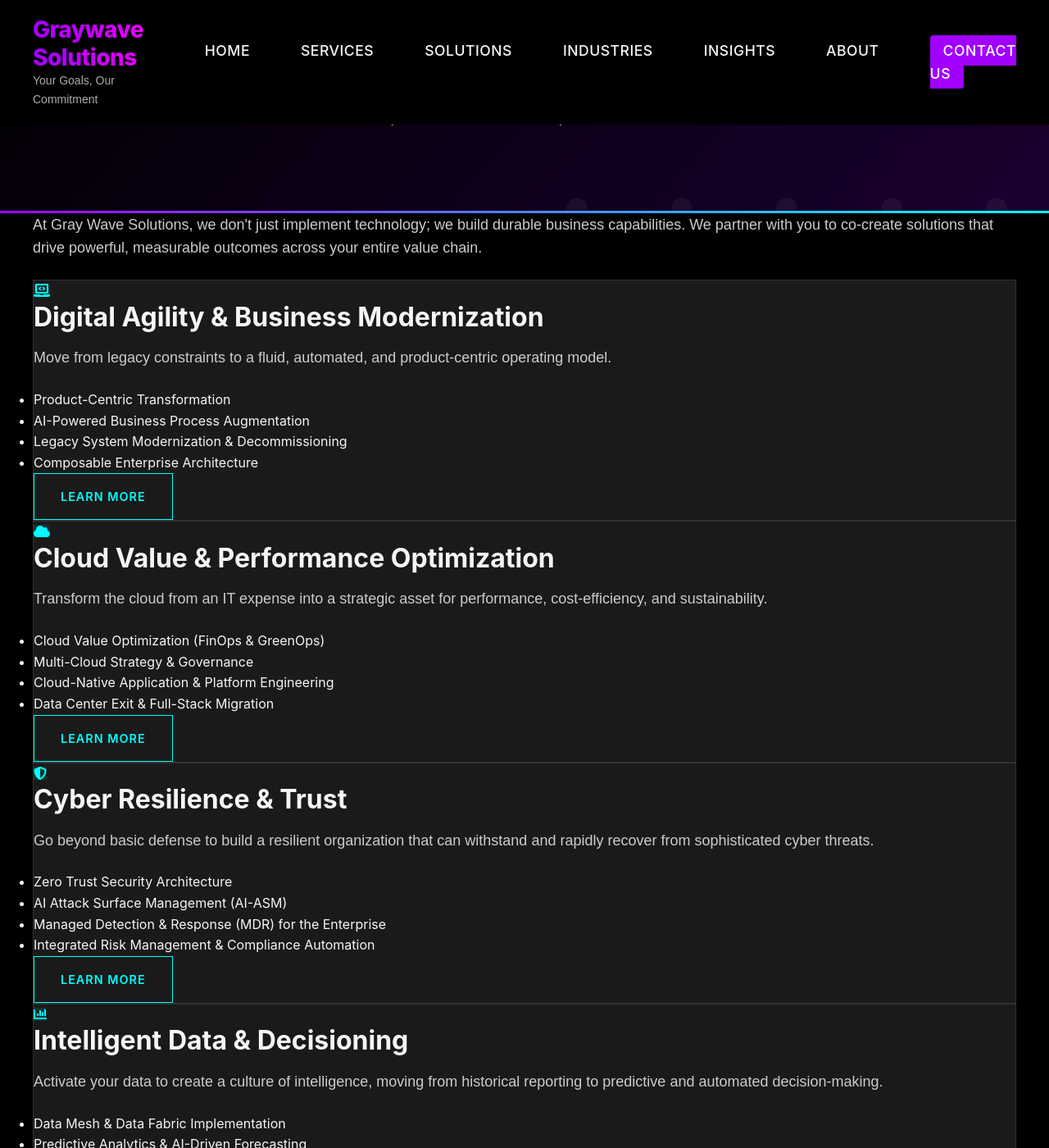
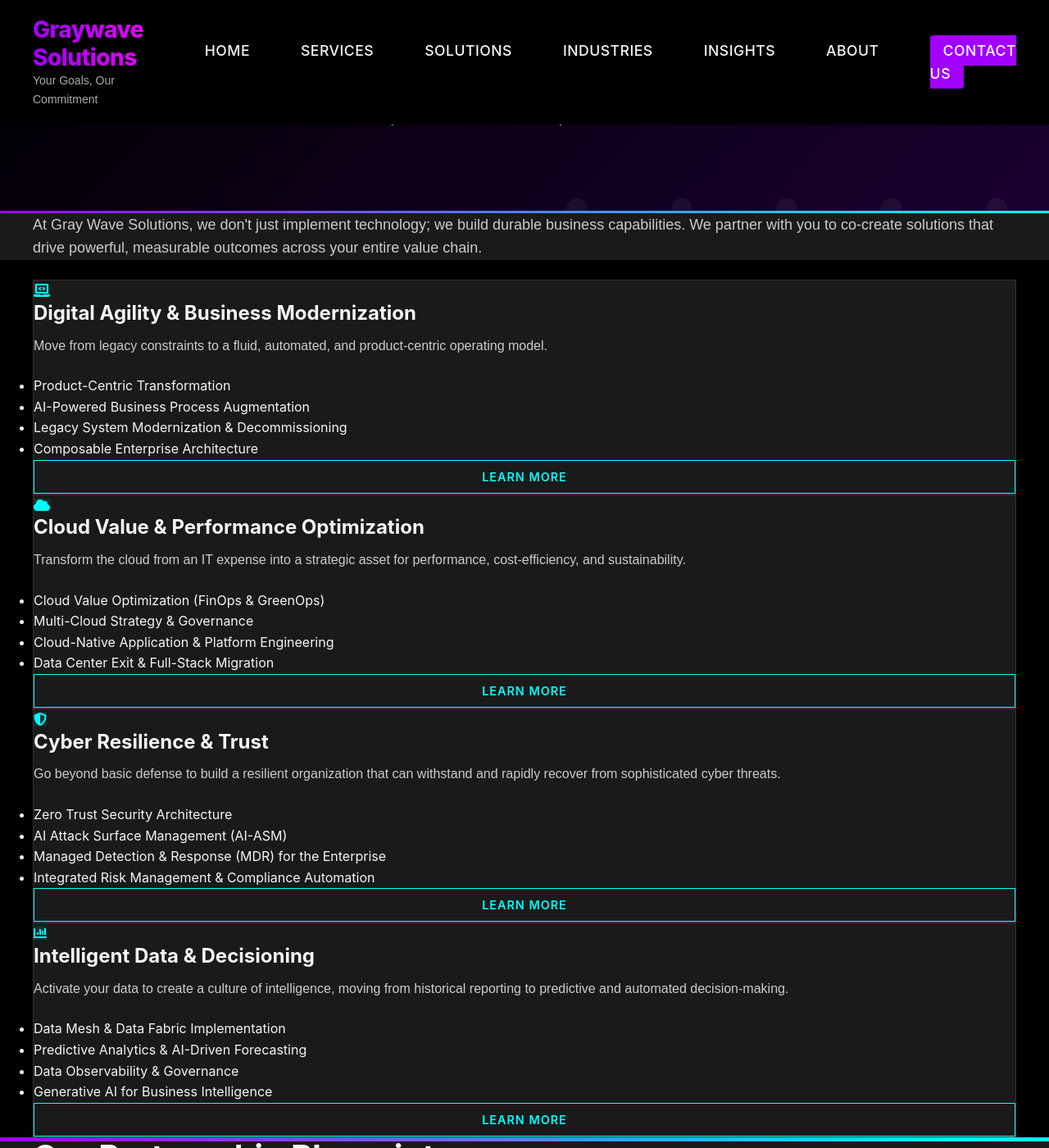
Before and after one commit to MackhaliaB/Tech-Consulting-Build, a Jekyll site: the page built from solutions.md, in a window 1280 px wide and 1400 px high, scrolled down 218 px. Shown: the whole window at 82% size. Built offline with Jekyll 4.4.1, drawn with Linux system fonts in a browser that asks for light colours.

Commit message:
Fix theme colors on Solutions page for consistent dark theme

```diff
--- a/assets/css/custom.css
+++ b/assets/css/custom.css
@@ -12,6 +12,7 @@
   margin-bottom: 8px;
   font-size: 0.9rem;
   line-height: 1.4;
+  color: #CCCCCC !important;
 }
 
 .service-features li:before {
@@ -23,7 +24,7 @@
 }
 
 /* Override the white background in services.scss */
-.service-card {
+.service-card, .solution-card {
   background-color: #1A1A1A !important;
   border: 1px solid #333333 !important;
   transition: all 0.3s ease !important;
@@ -33,29 +34,29 @@
   height: 100% !important;
 }
 
-.service-card:hover {
+.service-card:hover, .solution-card:hover {
   background-color: #1A1A1A !important;
   border-color: #00FFFF !important;
   box-shadow: 0 0 15px rgba(0, 255, 255, 0.2) !important;
   transform: translateY(-5px) !important;
 }
 
-.service-card .service-icon i {
+.service-card .service-icon i, .solution-card .solution-icon i {
   background-color: rgba(0, 255, 255, 0.1) !important;
   color: #00FFFF !important;
 }
 
-.service-card h3 {
+.service-card h3, .solution-card h3 {
   color: #F5F5F5 !important;
   font-size: 1.5rem !important;
 }
 
-.service-card p {
+.service-card p, .solution-card p {
   color: #CCCCCC !important;
   font-size: 1rem !important;
 }
 
-.service-card .btn-outline {
+.service-card .btn-outline, .solution-card .btn-outline {
   margin-top: auto !important;
   color: #00FFFF !important;
   border: 1px solid #00FFFF !important;
@@ -67,7 +68,7 @@
   padding: 8px 16px !important;
 }
 
-.service-card .btn-outline:hover {
+.service-card .btn-outline:hover, .solution-card .btn-outline:hover {
   background-color: rgba(0, 255, 255, 0.1) !important;
   color: #00FFFF !important;
 }
@@ -108,13 +109,13 @@
 }
 
 /* Service process section styling */
-.service-process {
+.service-process, .solution-approach {
   background-color: #1A1A1A !important;
   position: relative;
   overflow: hidden;
 }
 
-.service-process::before {
+.service-process::before, .solution-approach::before {
   content: "";
   position: absolute;
   top: 0;
@@ -124,13 +125,13 @@
   background: linear-gradient(90deg, #A100FF, #00FFFF);
 }
 
-.service-process .section-header h2 {
+.service-process .section-header h2, .solution-approach .section-header h2 {
   color: #F5F5F5 !important;
   position: relative;
   display: inline-block;
 }
 
-.service-process .section-header h2::after {
+.service-process .section-header h2::after, .solution-approach .section-header h2::after {
   content: "";
   position: absolute;
   bottom: -10px;
@@ -140,17 +141,17 @@
   background-color: #00FFFF;
 }
 
-.service-process .section-header p {
+.service-process .section-header p, .solution-approach .section-header p {
   color: #CCCCCC !important;
   max-width: 900px !important;
   margin: 30px auto 40px !important;
 }
 
-.process-steps {
+.process-steps, .approach-steps {
   position: relative;
 }
 
-.process-steps::before {
+.process-steps::before, .approach-steps::before {
   content: "";
   position: absolute;
   top: 30px;
@@ -163,45 +164,46 @@
   opacity: 0.3;
 }
 
-.process-step {
+.process-step, .approach-step {
   background-color: #222222 !important;
-  border: 1px solid #333333;
+  border: 1px solid #333333 !important;
   transition: all 0.3s ease;
   position: relative;
   z-index: 1;
 }
 
-.process-step:hover {
-  border-color: #00FFFF;
+.process-step:hover, .approach-step:hover {
+  border-color: #00FFFF !important;
   transform: translateY(-5px);
   box-shadow: 0 10px 20px rgba(0, 255, 255, 0.1);
 }
 
-.process-step .step-number {
+.process-step .step-number, .approach-step .step-number {
   background: linear-gradient(135deg, #A100FF, #00FFFF) !important;
   color: #FFFFFF !important;
   font-weight: bold;
 }
 
-.process-step .step-content h3 {
+.process-step .step-content h3, .approach-step .step-content h3 {
   color: #00FFFF !important;
   font-size: 1.3rem !important;
   margin-bottom: 12px !important;
 }
 
-.process-step .step-content p {
+.process-step .step-content p, .approach-step .step-content p {
   color: #CCCCCC !important;
   font-size: 0.95rem !important;
   line-height: 1.6 !important;
 }
 
 /* Technologies section styling */
-.technologies {
+.technologies, .testimonials, .partners {
   position: relative;
   overflow: hidden;
+  background-color: #1A1A1A !important;
 }
 
-.technologies::before {
+.technologies::before, .testimonials::before, .partners::before {
   content: "";
   position: absolute;
   top: 0;
@@ -211,13 +213,13 @@
   background: linear-gradient(90deg, #00FFFF, #A100FF);
 }
 
-.technologies .section-header h2 {
+.technologies .section-header h2, .testimonials .section-header h2, .partners .section-header h2 {
   color: #F5F5F5 !important;
   position: relative;
   display: inline-block;
 }
 
-.technologies .section-header h2::after {
+.technologies .section-header h2::after, .testimonials .section-header h2::after, .partners .section-header h2::after {
   content: "";
   position: absolute;
   bottom: -10px;
@@ -227,7 +229,7 @@
   background-color: #00FFFF;
 }
 
-.technologies .section-header p {
+.technologies .section-header p, .testimonials .section-header p, .partners .section-header p {
   color: #CCCCCC !important;
   max-width: 900px !important;
   margin: 30px auto 40px !important;
@@ -278,6 +280,31 @@
 
 .tech-category .tech-list li:last-child {
   border-bottom: none !important;
+}
+
+/* Testimonials styling */
+.testimonial {
+  background-color: #222222 !important;
+  border: 1px solid #333333 !important;
+}
+
+.testimonial-content p {
+  color: #CCCCCC !important;
+}
+
+.testimonial-author h4 {
+  color: #F5F5F5 !important;
+}
+
+.testimonial-author p {
+  color: #CCCCCC !important;
+}
+
+/* Partner logos styling */
+.partner-logo {
+  background-color: #222222 !important;
+  border: 1px solid #333333 !important;
+  color: #F5F5F5 !important;
 }
 
 /* CTA section styling */
@@ -355,3 +382,12 @@
 .page-header-content p {
   color: #CCCCCC !important;
 }
+
+/* Solutions intro styling */
+.solutions-intro {
+  background-color: #1A1A1A !important;
+}
+
+.intro-content p {
+  color: #CCCCCC !important;
+}
```
